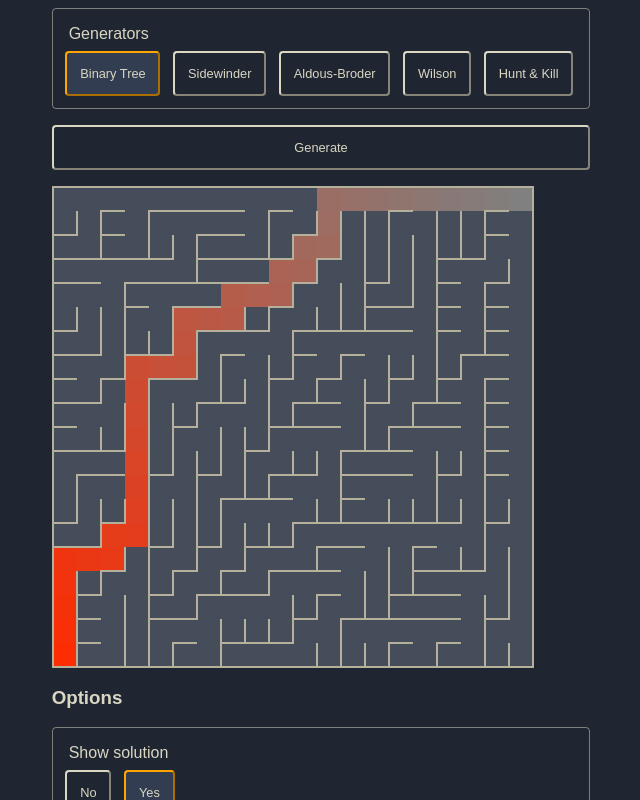
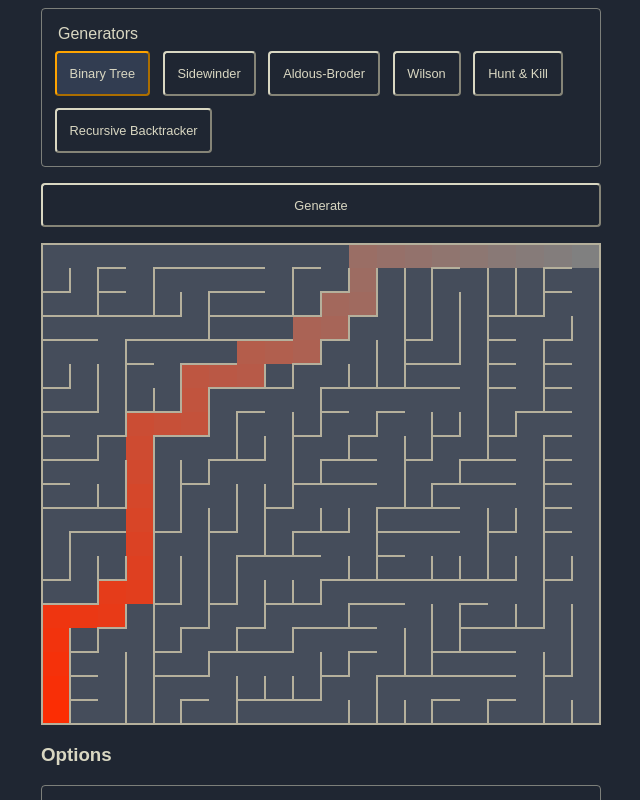
Before and after one commit to julioolvr/mazes, a React (Create React App) app: page / in a window 1280 px wide. Shown: the top 800 px of the page, without its empty margins (319-959 px from the left). Built offline with nearby package versions, Linux system fonts and the light colour scheme.

Commit message:
Recursive backtracker algo

```diff
--- a/src/App.css
+++ b/src/App.css
@@ -0,0 +1,3 @@
+.container {
+  max-width: 35em;
+}
--- a/src/App.tsx
+++ b/src/App.tsx
@@ -11,7 +11,8 @@ import {
   sidewinder,
   aldousBroder,
   wilson,
-  huntAndKill
+  huntAndKill,
+  recursiveBacktracker
 } from "lib/generators";
 
 const algorithms = [
@@ -19,7 +20,8 @@ const algorithms = [
   { name: "Sidewinder", algo: sidewinder },
   { name: "Aldous-Broder", algo: aldousBroder },
   { name: "Wilson", algo: wilson },
-  { name: "Hunt & Kill", algo: huntAndKill }
+  { name: "Hunt & Kill", algo: huntAndKill },
+  { name: "Recursive Backtracker", algo: recursiveBacktracker }
 ];
 
 const App: React.FC = () => {
@@ -39,7 +41,7 @@ const App: React.FC = () => {
   useEffect(() => generate(), []);
 
   return (
-    <div>
+    <div className="container">
       <FormGroup title="Generators">
         <ButtonGroup>
           {algorithms.map((algorithm, i) => (
--- a/src/Maze.css
+++ b/src/Maze.css
@@ -2,6 +2,7 @@ table {
   background-color: var(--maze-background-color);
   border-collapse: collapse;
   margin-top: 1em;
+  width: 100%;
 }
 
 td {
--- a/src/lib/generators/index.ts
+++ b/src/lib/generators/index.ts
@@ -3,3 +3,4 @@ export { default as sidewinder } from "./sidewinder";
 export { default as aldousBroder } from "./aldousBroder";
 export { default as wilson } from "./wilson";
 export { default as huntAndKill } from "./huntAndKill";
+export { default as recursiveBacktracker } from "./recursiveBacktracker";
--- /dev/null
+++ b/src/lib/generators/recursiveBacktracker.ts
@@ -0,0 +1,28 @@
+import sample from "utils/sample";
+import Grid from "lib/maze";
+
+function huntAndKill(grid: Grid) {
+  grid.clear();
+
+  const start = grid.randomCell();
+  start.visit();
+  const stack = [start];
+
+  while (stack.length > 0) {
+    while (
+      stack.length > 0 &&
+      grid.notVisitedNeighbors(stack[stack.length - 1]).size === 0
+    ) {
+      stack.pop();
+    }
+
+    if (stack.length > 0) {
+      const next = sample(grid.notVisitedNeighbors(stack[stack.length - 1]));
+      grid.connect(stack[stack.length - 1].coordinates, next.coordinates);
+      next.visit();
+      stack.push(next);
+    }
+  }
+}
+
+export default huntAndKill;
```
